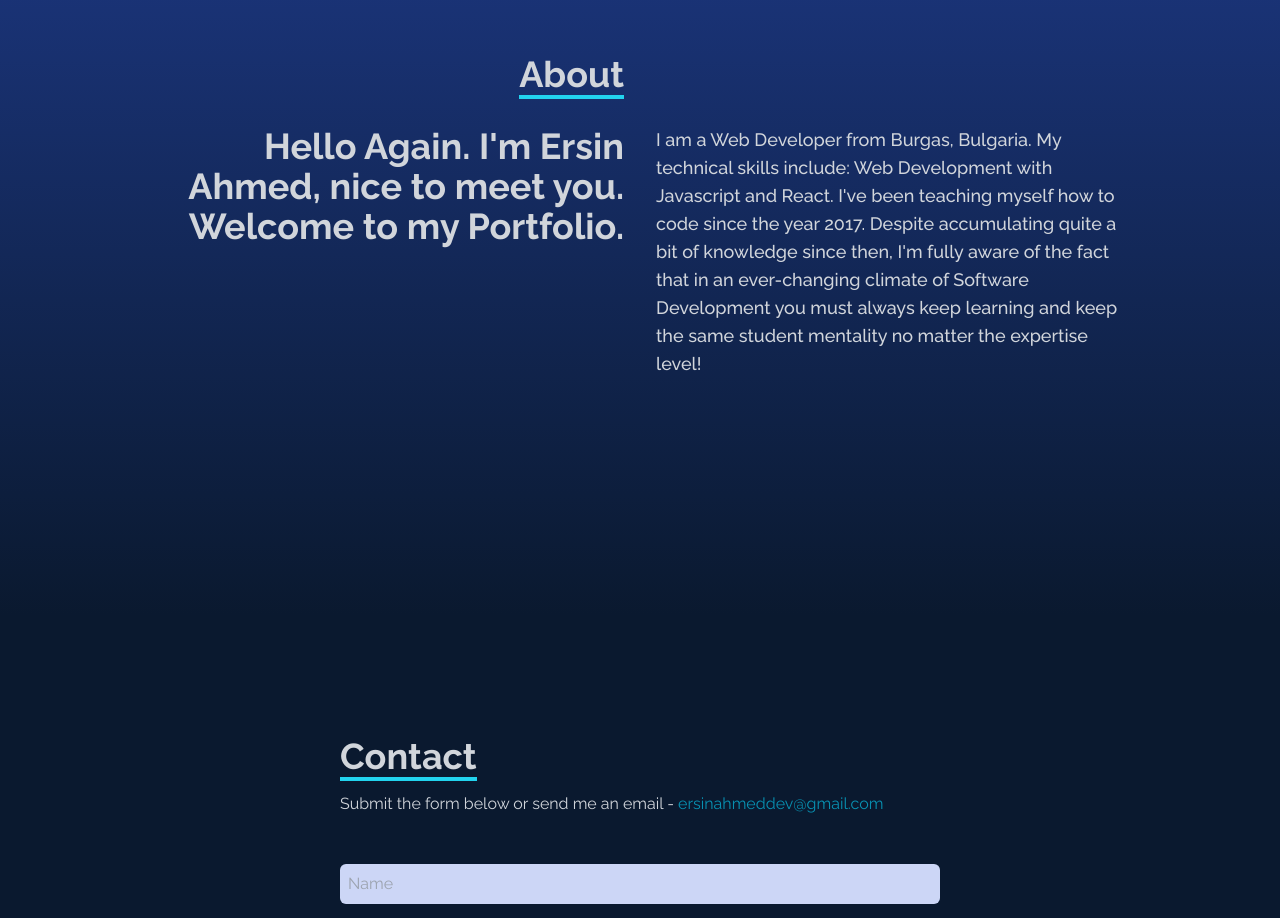
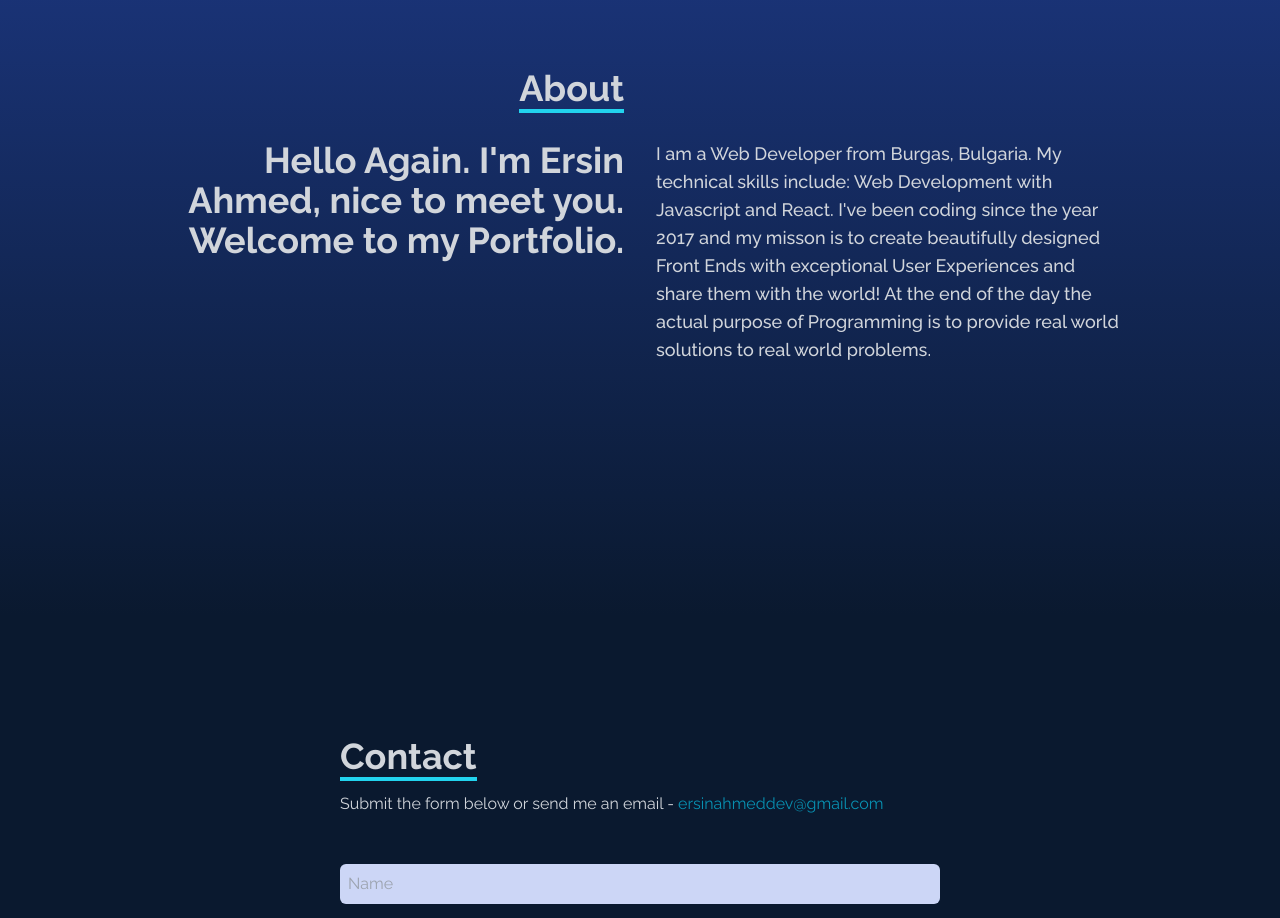
Before and after one commit to ersin-ahmed/portfolio, a React (Vite) app: page / in a window 1280 px wide. Shown: the part 2440-3358 px from the top of the page. Built offline with nearby package versions, Linux system fonts and the light colour scheme.

Commit message:
Tweaked some css

```diff
--- a/src/components/About.jsx
+++ b/src/components/About.jsx
@@ -26,11 +26,11 @@ const About = () => {
 						<p className='text-lg font-medium'>
 							I am a Web Developer from Burgas, Bulgaria. My technical skills
 							include: Web Development with Javascript and React. I've been
-							teaching myself how to code since the year 2017. Despite
-							accumulating quite a bit of knowledge since then, I'm fully aware
-							of the fact that in an ever-changing climate of Software
-							Development you must always keep learning and keep the same
-							student mentality no matter the expertise level!
+							coding since the year 2017 and my misson is to create beautifully
+							designed Front Ends with exceptional User Experiences and share
+							them with the world! At the end of the day the actual purpose of
+							Programming is to provide real world solutions to real world
+							problems.
 						</p>
 					</div>
 				</div>
--- a/src/components/Navbar.jsx
+++ b/src/components/Navbar.jsx
@@ -85,17 +85,18 @@ const Navbar = () => {
 				className={
 					!nav
 						? 'hidden'
-						: 'absolute top-20 left-0 w-full h-screen bg-gradient-to-b from-[#0a192f] to-blue-900 flex flex-col justify-start items-center'
+						: 'absolute top-20 left-0 w-full h-screen font-bold text-cyan-300 bg-gradient-to-b from-[#0a192f] to-blue-900 flex flex-col justify-start items-center'
 				}
 			>
-				<li className='py-6 text-4xl'>
+				<li className='py-6 text-4xl mt-8'>
 					<Link onClick={handleClick} to='home' smooth={true} duration={400}>
 						Home
 					</Link>
 				</li>
+
 				<li className='py-6 text-4xl'>
-					<Link onClick={handleClick} to='about' smooth={true} duration={400}>
-						About
+					<Link onClick={handleClick} to='work' smooth={true} duration={400}>
+						Projects
 					</Link>
 				</li>
 				<li className='py-6 text-4xl'>
@@ -104,8 +105,8 @@ const Navbar = () => {
 					</Link>
 				</li>
 				<li className='py-6 text-4xl'>
-					<Link onClick={handleClick} to='work' smooth={true} duration={400}>
-						Work
+					<Link onClick={handleClick} to='about' smooth={true} duration={400}>
+						About
 					</Link>
 				</li>
 				<li className='py-6 text-4xl'>
--- a/src/components/Projects.jsx
+++ b/src/components/Projects.jsx
@@ -8,7 +8,7 @@ const Projects = () => {
 		<div id='Background Div' className='bg-[#0a192f]'>
 			<div
 				name='work'
-				className='w-full sm:h-screen max-w-[1000px] mx-auto p-4 text-gray-300 flex flex-col'
+				className='w-full h-full lg:h-screen max-w-[1000px] mx-auto p-4 text-gray-300 flex flex-col'
 			>
 				<div className='pb-8'>
 					<p className='text-4xl font-bold inline border-b-4 border-cyan-400'>
```
